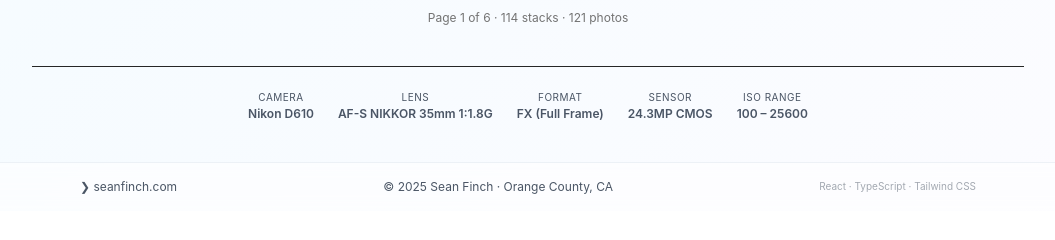
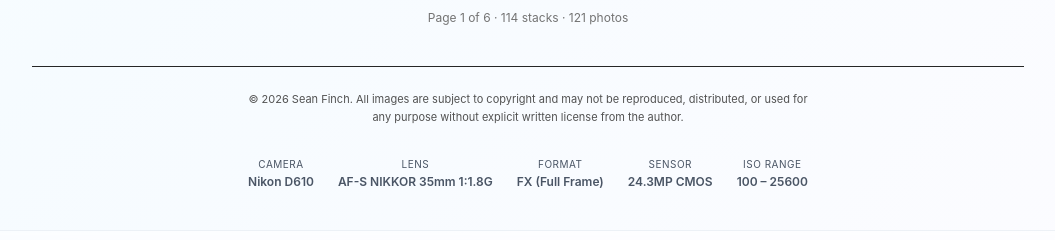
Before and after one commit to seanfinchg/seanfinch.com, a React (Vite) app: page /photography in a window 1280 px wide. Shown: the part 1367-1607 px from the top of the page, without its empty margins (112-1167 px from the left). Before the commit the page ends 1578 px from the top, so only its background shows below. Built offline with nearby package versions, Linux system fonts and the light colour scheme.

Commit message:
photo porfolio copyright license

```diff
--- a/src/pages/Photography.tsx
+++ b/src/pages/Photography.tsx
@@ -233,7 +233,11 @@ const Photography: React.FC = () => {
           Page {page + 1} of {totalPages} · {photoStacks.length} stacks · {totalPhotos} photos
         </p>
 
-        <div className="mt-10 pt-6 border-t border-neutral-800">
+        <div className="mt-10 pt-6 border-t border-neutral-800 text-center">
+          <p className="font-monospace text-[11px] text-neutral-600 max-w-xl mx-auto leading-relaxed mb-8">
+            © {new Date().getFullYear()} Sean Finch. All images are subject to copyright and may not be reproduced,
+            distributed, or used for any purpose without explicit written license from the author.
+          </p>
           <div className="flex flex-wrap justify-center gap-6 font-monospace text-xs text-muted-foreground">
             {[
               ["Camera", "Nikon D610"],
```
